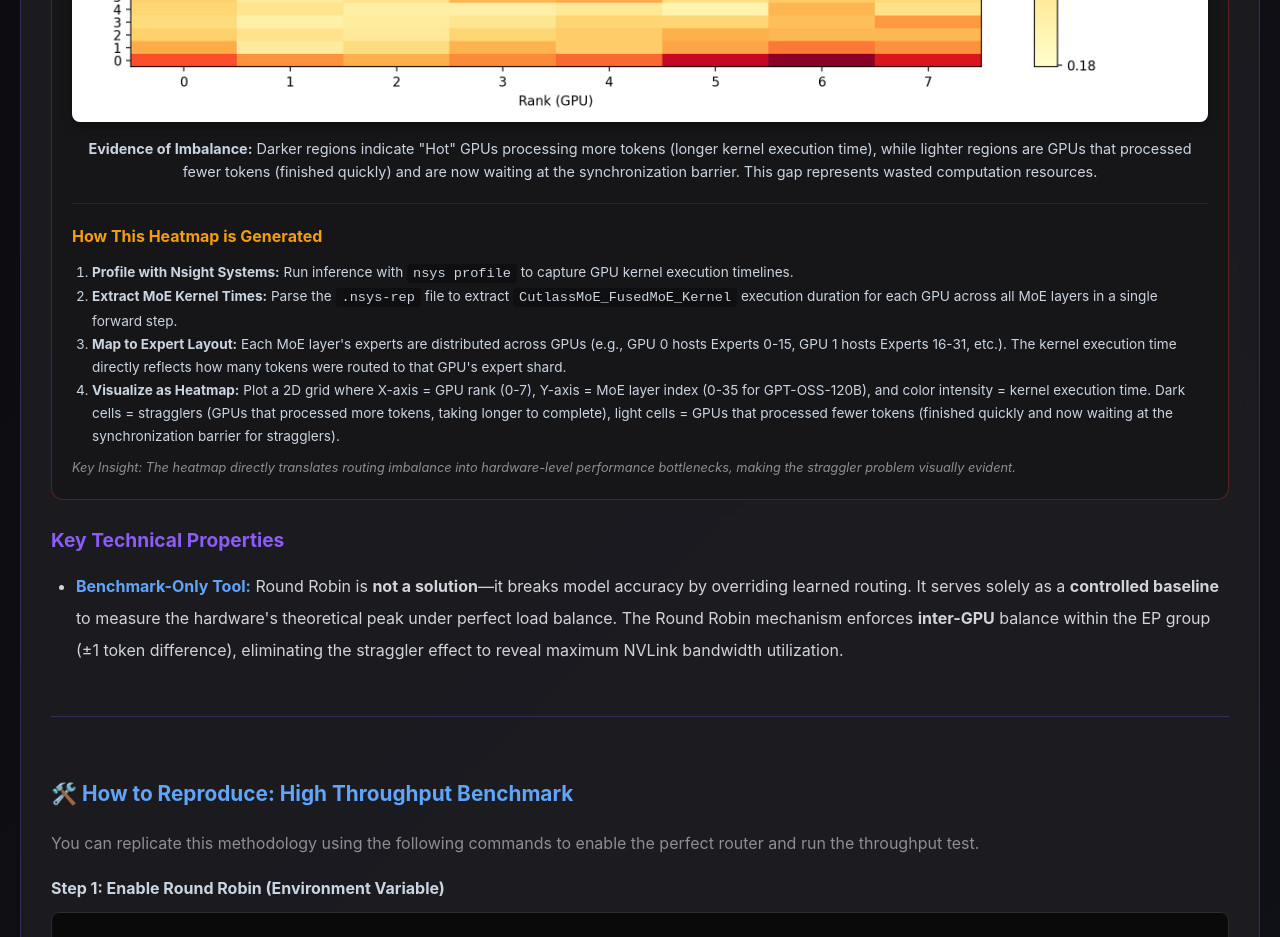
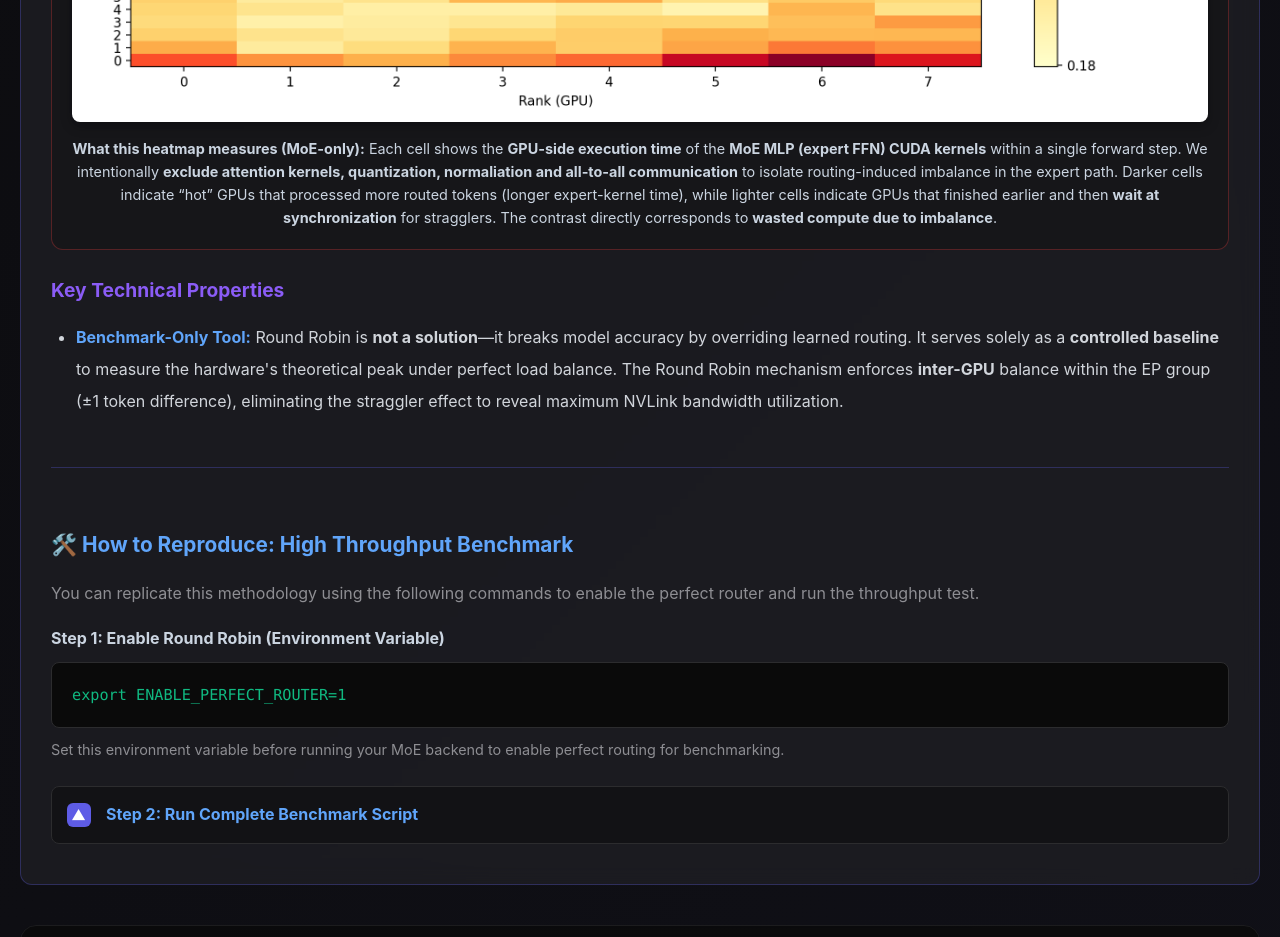
Before and after one commit to ryan-yide/moeloadbalance, a plain HTML site: page index.html in a window 1280 px wide. Shown: the part 2300-3237 px from the top of the page. Drawn offline with nearby package versions, Linux system fonts and the light colour scheme.

Commit message:
perf: typo

```diff
--- a/index.html
+++ b/index.html
@@ -882,12 +882,20 @@
                         <div style="margin-top: 30px; background: rgba(20, 20, 22, 0.6); border: 1px solid rgba(239, 68, 68, 0.3); border-radius: 12px; padding: 20px;">
                             <h4 style="color: #ef4444; margin-bottom: 15px; text-align: center; font-size: 1.1rem;">Visualizing the Problem: The Straggler Effect</h4>
                             <img src="./images/step030_heatmap.png" alt="MoE Expert Load Distribution Heatmap" style="max-width: 100%; width: 100%; height: auto; border-radius: 8px; margin: 0 auto; display: block; box-shadow: 0 4px 12px rgba(0,0,0,0.3);">
+                            <!-- <p style="text-align: center; color: #cbd5e1; margin-top: 15px; font-size: 0.9rem; line-height: 1.6;">
+                                <strong>Evidence of Imbalance:</strong> Darker regions indicate "Hot" GPUs processing more tokens (longer kernel execution time), while lighter regions are GPUs that processed fewer tokens (finished quickly) and are now waiting at the synchronization barrier. This gap represents wasted computation resources.
+                            </p> -->
                             <p style="text-align: center; color: #cbd5e1; margin-top: 15px; font-size: 0.9rem; line-height: 1.6;">
-                                <strong>Evidence of Imbalance:</strong> Darker regions indicate "Hot" GPUs processing more tokens (longer kernel execution time), while lighter regions are GPUs that processed fewer tokens (finished quickly) and are now waiting at the synchronization barrier. This gap represents wasted computation resources.
+                            <strong>What this heatmap measures (MoE-only):</strong>
+                            Each cell shows the <strong>GPU-side execution time</strong> of the <strong>MoE MLP (expert FFN) CUDA kernels</strong> within a single forward step.
+                            We intentionally <strong>exclude attention kernels, quantization, normaliation and all-to-all communication</strong> to isolate routing-induced imbalance in the expert path.
+                            Darker cells indicate “hot” GPUs that processed more routed tokens (longer expert-kernel time),
+                            while lighter cells indicate GPUs that finished earlier and then <strong>wait at synchronization</strong> for stragglers.
+                            The contrast directly corresponds to <strong>wasted compute due to imbalance</strong>.
                             </p>
 
                             <!-- How the Heatmap is Generated -->
-                            <div style="margin-top: 20px; padding-top: 20px; border-top: 1px solid rgba(239, 68, 68, 0.2);">
+                            <!-- <div style="margin-top: 20px; padding-top: 20px; border-top: 1px solid rgba(239, 68, 68, 0.2);">
                                 <h5 style="color: #f59e0b; margin-bottom: 12px; font-size: 1rem;">How This Heatmap is Generated</h5>
                                 <ol style="color: #cbd5e1; font-size: 0.85rem; line-height: 1.7; padding-left: 20px;">
                                     <li>
@@ -906,7 +914,7 @@
                                 <p style="color: #8E8E93; font-size: 0.8rem; margin-top: 10px; font-style: italic;">
                                     Key Insight: The heatmap directly translates routing imbalance into hardware-level performance bottlenecks, making the straggler problem visually evident.
                                 </p>
-                            </div>
+                            </div> -->
                         </div>
 
                         <h3 style="color: #8b5cf6; margin-top: 25px; margin-bottom: 15px; font-size: 1.2rem;">
```
